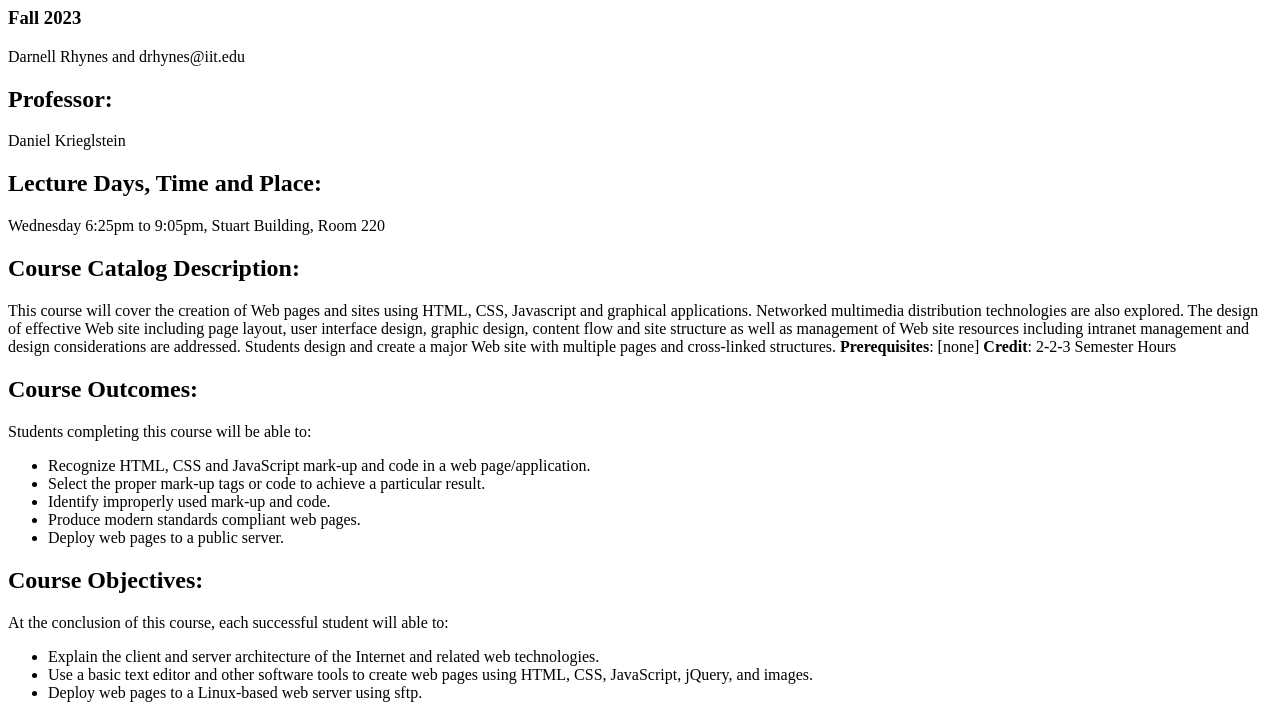
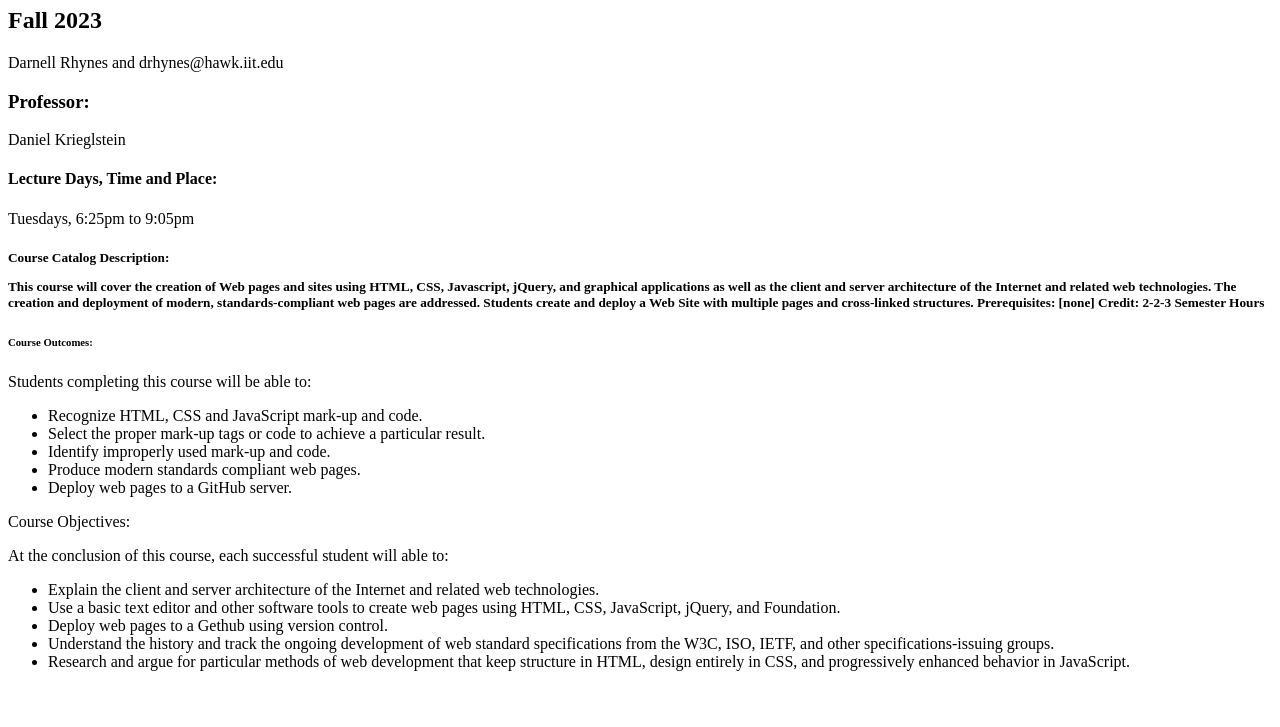
Before and after one commit to DarnellRhynes/Darnell-Rhynes-lab-2-, a plain HTML site: page index.html in a window 1280 px wide. Shown: the part 73-800 px from the top of the page. Drawn offline with Linux system fonts and the light colour scheme.

Commit message:
Update index.html

```diff
--- a/index.html
+++ b/index.html
@@ -5,30 +5,32 @@
 	<title>ITMD-361 Internet Technologies and Web Design</title>
 </head>
 <body>
-	<h1>ITMD-361 Internet Technologies and Web Design</h1>
-	<h3>Fall 2023</h3>
-	<p>Darnell Rhynes and drhynes@iit.edu </p>
-	<h2>Professor:</h2>
+	<h1>ITMD-361: Fundamentals of Web Development</h1>
+	<h2>Fall 2023</h2>
+	<p>Darnell Rhynes and drhynes@hawk.iit.edu</p>
+	<h3>Professor:</h3>
 	<p>Daniel Krieglstein</p>
-	<h2>Lecture Days, Time and Place:</h2>
-	<p>Wednesday 6:25pm to 9:05pm, Stuart Building, Room 220</p>
-	<h2>Course Catalog Description:</h2>
-	<p>This course will cover the creation of Web pages and sites using HTML, CSS, Javascript and graphical applications. Networked multimedia distribution technologies are also explored. The design of effective Web site including page layout, user interface design, graphic design, content flow and site structure as well as management of Web site resources including intranet management and design considerations are addressed. Students design and create a major Web site with multiple pages and cross-linked structures. <strong>Prerequisites</strong>: [none] <strong>Credit</strong>: 2-2-3 Semester Hours</p>
-	<h2>Course Outcomes:</h2>
+	<h4>Lecture Days, Time and Place:</h4>
+	<p>Tuesdays, 6:25pm to 9:05pm</p>
+	<h5>Course Catalog Description:</h>
+	<p>This course will cover the creation of Web pages and sites using HTML, CSS, Javascript, jQuery, and graphical applications as well as the client and server architecture of the Internet and related web technologies. The creation and deployment of modern, standards-compliant web pages are addressed. Students create and deploy a Web Site with multiple pages and cross-linked structures. <strong>Prerequisites</strong>: [none] <strong>Credit</strong>: 2-2-3 Semester Hours</p>
+	<h6>Course Outcomes:</h6>
 	<p>Students completing this course will be able to:</p>
 	<ul>
-		<li>Recognize HTML, CSS and JavaScript mark-up and code in a web page/application.</li>
+		<li>Recognize HTML, CSS and JavaScript mark-up and code.</li>
 		<li>Select the proper mark-up tags or code to achieve a particular result.</li>
 		<li>Identify improperly used mark-up and code.</li>
 		<li>Produce modern standards compliant web pages.</li>
-		<li>Deploy web pages to a public server.</li>
+		<li>Deploy web pages to a GitHub server.</li>
 	</ul>
-	<h2>Course Objectives:</h2>
+	<h7>Course Objectives:</h7>
 	<p>At the conclusion of this course, each successful student will able to:</p>
 	<ul>
 		<li>Explain the client and server architecture of the Internet and related web technologies.</li>
-		<li>Use a basic text editor and other software tools to create web pages using HTML, CSS, JavaScript, jQuery, and images.</li>
-		<li>Deploy web pages to a Linux-based web server using sftp.</li>
+		<li>Use a basic text editor and other software tools to create web pages using HTML, CSS, JavaScript, jQuery, and Foundation.</li>
+		<li>Deploy web pages to a Gethub using version control.</li>
+		<li>Understand the history and track the ongoing development of web standard specifications from the W3C, ISO, IETF, and other specifications-issuing groups.</li>
+		<li>Research and argue for particular methods of web development that keep structure in HTML, design entirely in CSS, and progressively enhanced behavior in JavaScript.</li>
 	</ul>
 </body>
 </html>
```
